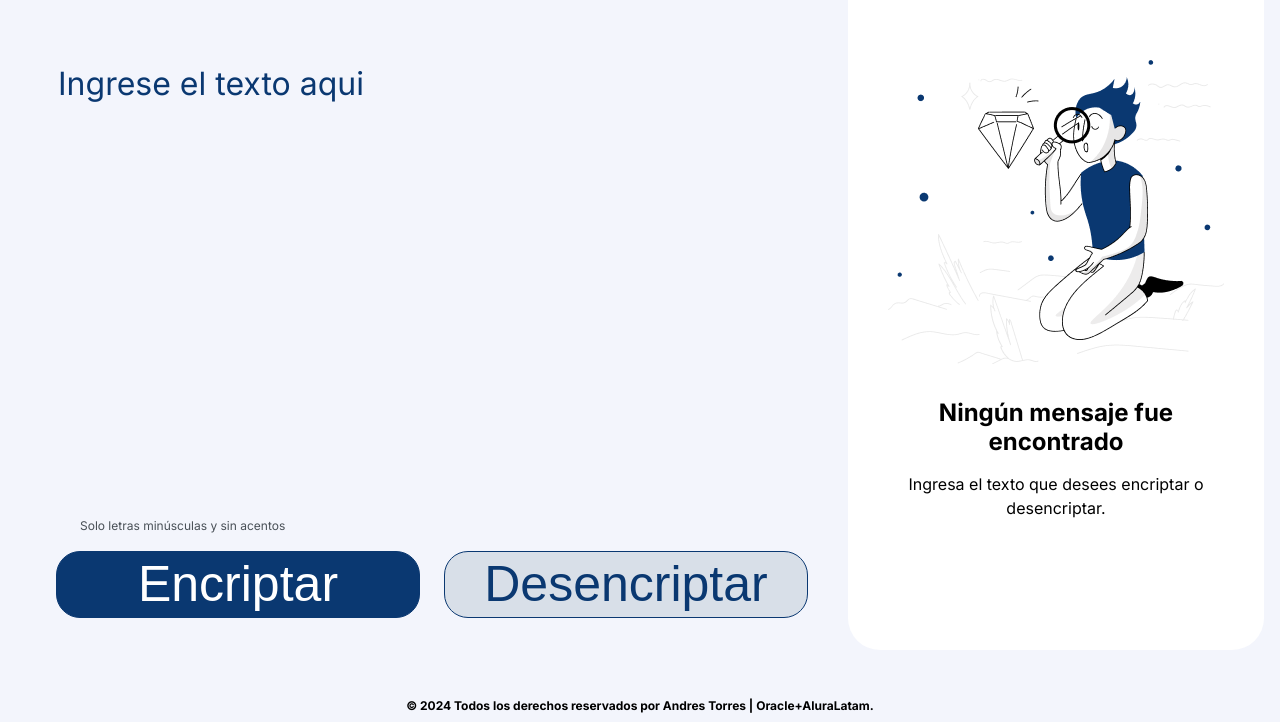
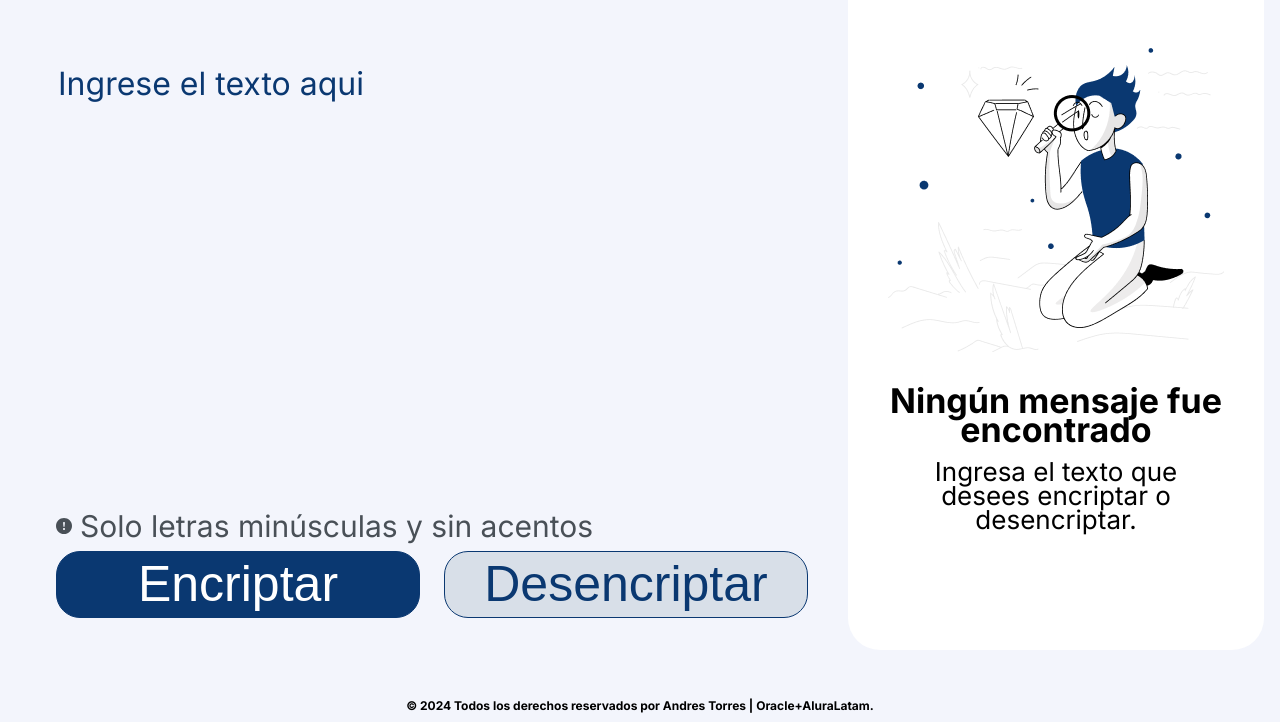
Before and after one commit to Totenkopf1995/challenge_alura_one_oracle, a plain HTML site: page index.html in a window 1280 px wide. Shown: the part 110-832 px from the top of the page. Drawn offline with Linux system fonts and the light colour scheme.

Commit message:
modificaciones en tamaño de letra

```diff
--- a/index.html
+++ b/index.html
@@ -4,8 +4,8 @@
     <meta charset="UTF-8">
     <meta http-equiv="X-UA-Compatible" content="IE=edge">
     <meta name="viewport" content="width=device-width, initial-scale=1.0">
-    <title>Encriptador | Oracle+AluraLATAM</title>
-    <link rel="shortcut icon" href="./img/logo.svg" type="image/x-icon">
+    <title>Encriptador</title>
+    <link rel="shortcut icon" href="./images/Vector.png" type="image/x-icon">
     <link rel="preconnect" href="https://fonts.googleapis.com">
     <link rel="preconnect" href="https://fonts.gstatic.com" crossorigin>
     <link href="https://fonts.googleapis.com/css2?family=Inter:wght@100;200;300;400;500;600;700;800;900&display=swap" rel="stylesheet">
@@ -28,7 +28,7 @@
                         <textarea name="text_in_area" id="texto" placeholder="Ingrese el texto aqui" required></textarea>
                         <div class="text_in_info">
                             <div class="info">
-                                <img src="./img/exclamacion.svg" alt="">
+                                <img src="./images/exclamacion.svg" alt="">
                                 <p id="warning">Solo letras minúsculas y sin acentos</p>
                             </div>
                             <div class="text_in_btns">
--- a/style.css
+++ b/style.css
@@ -22,7 +22,6 @@ body{
 
 .header_img{
     position: absolute;
-    /* margin: 40px 0 0 84px; */
 }
 
 .header_img > img{
@@ -127,7 +126,7 @@ main{
 .info > p{
     margin-left: 8px;
     display: inline-block;
-    font-size: 12px;
+    font-size: 30px;
     line-height: 18px;
     color: #495057;
 }
@@ -221,7 +220,7 @@ main{
     margin-top: 32px;
     font-style: normal;
     font-weight: 700;
-    font-size: 24px;
+    font-size: 34px;
     line-height: 29px;
     text-align: center;
 }
@@ -230,7 +229,7 @@ main{
     margin-top: 16px;
     font-style: normal;
     font-weight: 400;
-    font-size: 16px;
+    font-size: 26px;
     line-height: 24px;
     text-align: center;
 }
@@ -370,7 +369,7 @@ main{
         margin-left: 0;
     }
 }
-/*Pie de pagina*/
+
 .pie-pagina{
     margin: 1m 0 0 0;
     padding: 10px 0;
```
Also changed, not shown: images/exclamacion.svg (added).
